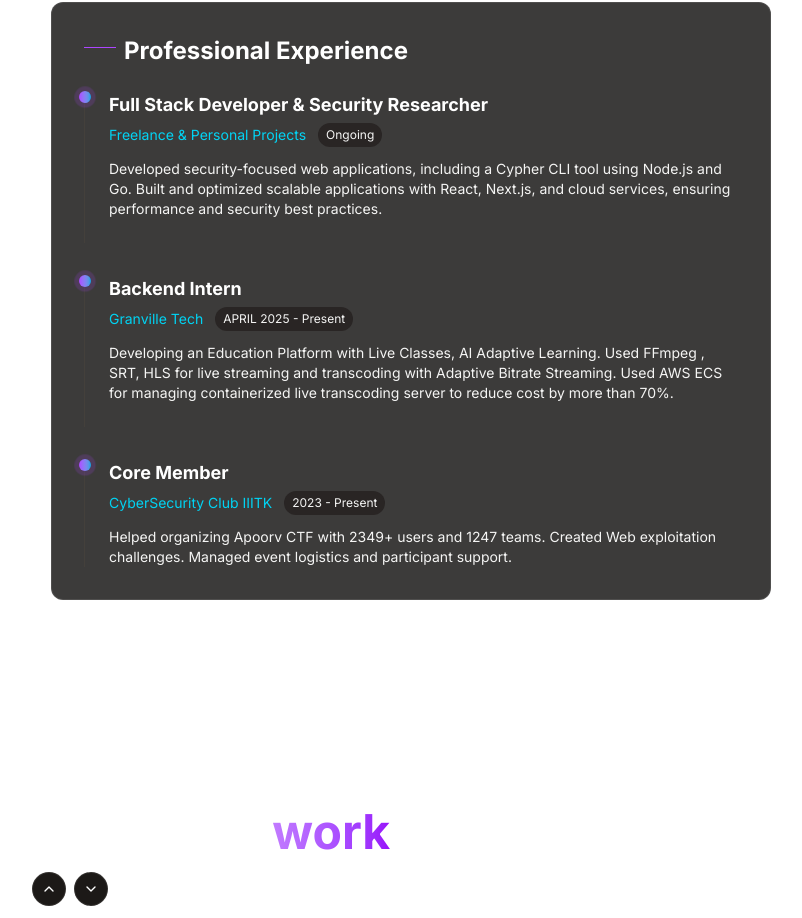
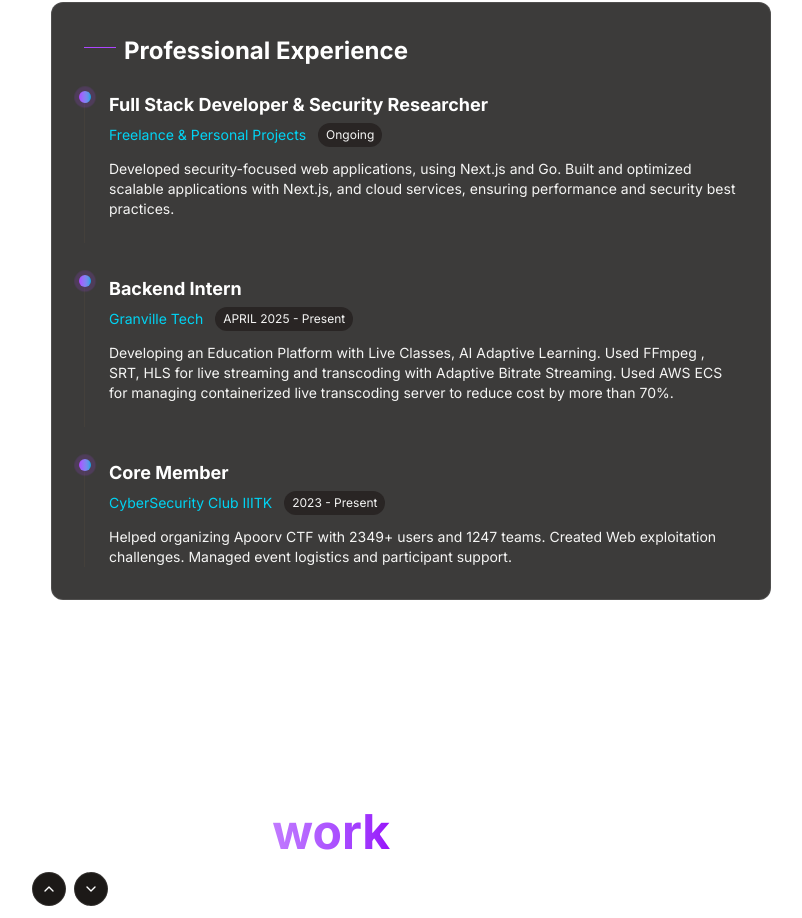
Before and after one commit to vijayvenkatj/portfolio, a Next.js app: page / in a window 1280 px wide. Shown: the part 1740-2658 px from the top of the page, without its empty margins (421-1223 px from the left). Built offline with nearby package versions, Linux system fonts and the light colour scheme.

Commit message:
Changes to about and resume

```diff
--- a/src/components/about/about.tsx
+++ b/src/components/about/about.tsx
@@ -19,7 +19,7 @@ const experiences: Experience[] = [
     company: 'Freelance & Personal Projects',
     position: 'Full Stack Developer & Security Researcher',
     period: 'Ongoing',
-    description: 'Developed security-focused web applications, including a Cypher CLI tool using Node.js and Go. Built and optimized scalable applications with React, Next.js, and cloud services, ensuring performance and security best practices.'
+    description: 'Developed security-focused web applications, using Next.js and Go. Built and optimized scalable applications with Next.js, and cloud services, ensuring performance and security best practices.'
   },
   {
     company: "Granville Tech",
--- a/src/components/intro.tsx
+++ b/src/components/intro.tsx
@@ -1,5 +1,6 @@
 import React from 'react';
 import { FaChevronDown } from 'react-icons/fa';
+import Link from 'next/link';
 
 const IntroComponent = () => {
   return (
@@ -37,24 +38,24 @@ const IntroComponent = () => {
 
         {/* Navigation with improved accessibility */}
         <nav className="hidden mt-8 sm:flex flex-col sm:flex-row justify-center gap-4">
-          <a
+          <Link
             href='#projects'
             className="px-6 py-3 rounded-full border border-cyan-400/50 bg-stone-900/50 text-cyan-300 hover:bg-cyan-800/50 hover:border-cyan-300 transition-all duration-300 font-medium"
             aria-label="View My Projects"
           >
             My Projects
-          </a>
-          <a
+          </Link>
+          <Link
             href='#about'
             className="hidden sm:flex px-6 py-3 rounded-full border border-white/10 bg-white/10 text-gray-100 hover:bg-purple-700/40 hover:border-purple-300 hover:text-purple-200 transition-all duration-300 font-medium"
             aria-label="Contact Me"
           >
             Contact Me
-          </a>
+          </Link>
         </nav>
 
         {/* Scroll Down Arrow with improved accessibility */}
-        <a
+        <Link
           href='#about'
           className="absolute bottom-2 left-1/2 transform -translate-x-1/2"
           aria-label="Scroll to Skills Section"
@@ -63,7 +64,7 @@ const IntroComponent = () => {
             className="text-cyan-300 text-3xl animate-bounce"
             aria-hidden="true"
           />
-        </a>
+        </Link>
       </div>
     </header>
   );
```
Also changed, not shown: 2 other files (tests, documents, lock files or other folders).
